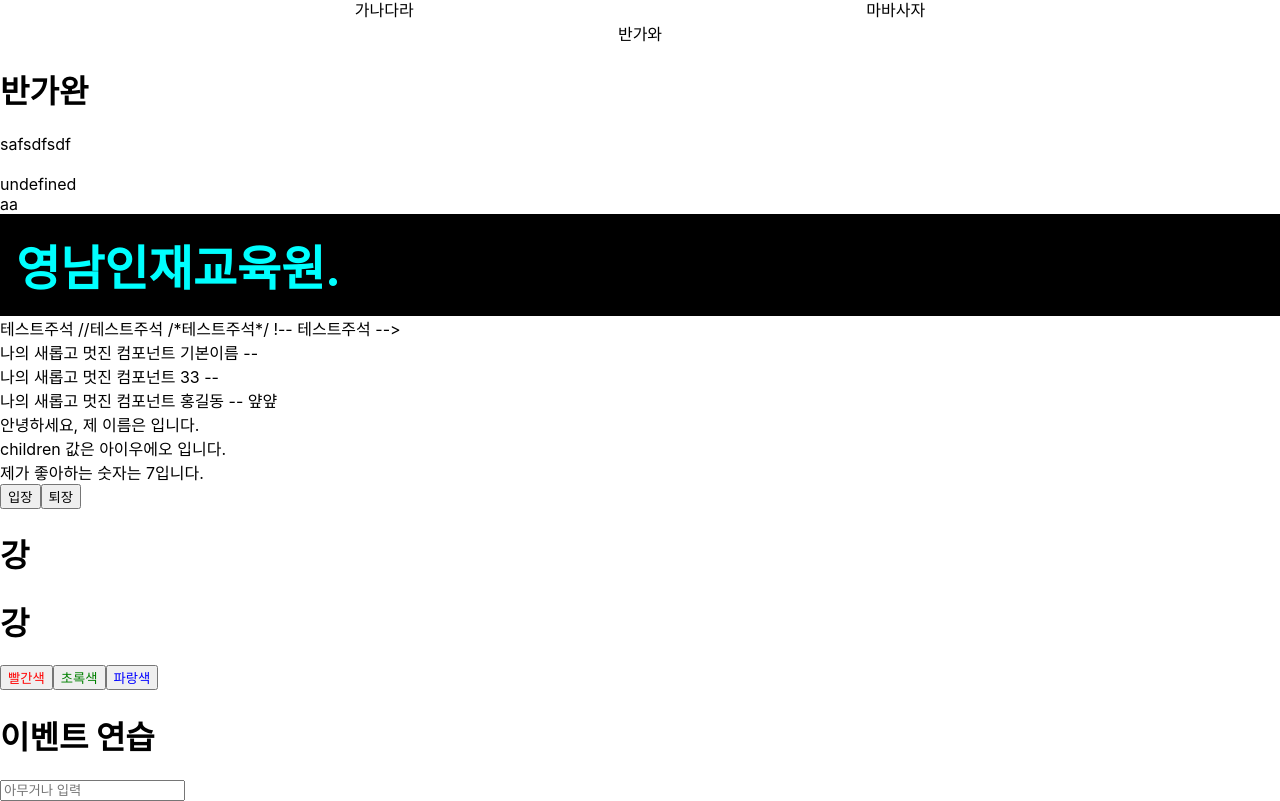
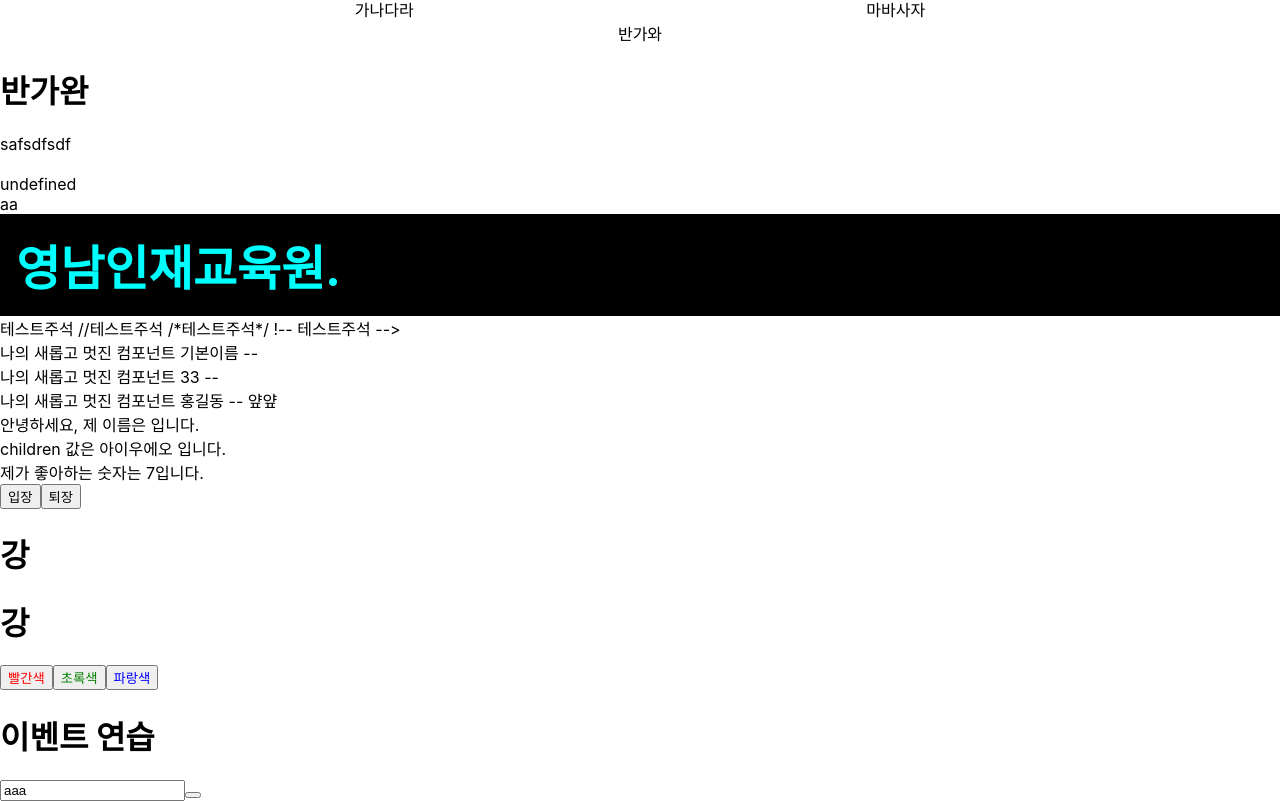
Before and after one commit to K1mYoungMan33/react_redux_1, a React (Create React App) app: page / in a window 1280 px wide. Shown: the part 304-1105 px from the top of the page. Built offline with nearby package versions, Linux system fonts and the light colour scheme.

Commit message:
EventPractice 이벤트 핸들러

```diff
--- a/src/EventPractice.js
+++ b/src/EventPractice.js
@@ -2,6 +2,8 @@ import {Component} from "react";
 
 
 class EventPractice extends Component {
+
+    state= {message:"aaa"};
 
     render() {
 
@@ -14,8 +16,16 @@ class EventPractice extends Component {
                        onChange={
                            (e)=>{
                                console.log(e)
-                           }
-                       }/>
+                               // window?.gv?.push(e)
+                               window.myValueArray = (window.myValueArray ? window.myValueArray : []).concat( [e] )
+
+                           }}
+                           value={this.state.message}
+                       />
+                <button onClick={
+                ()=>{
+                    console.log( "button->" + this.state.message)
+                }}/>
 
             </div>
         )
```
